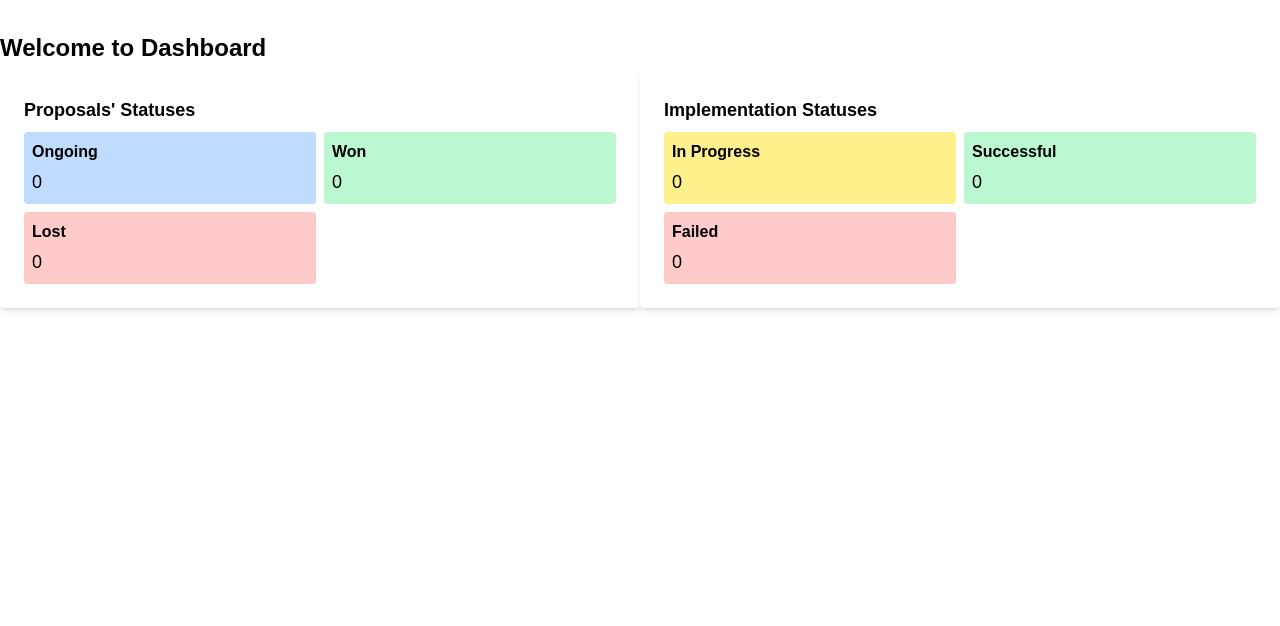
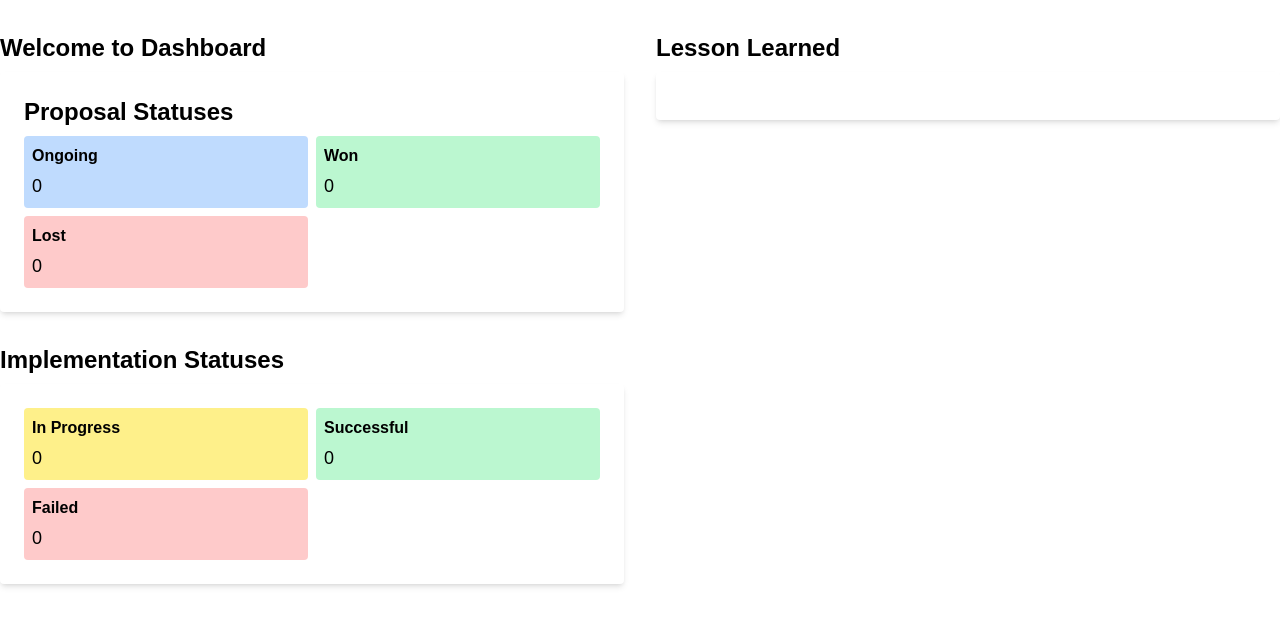
Before and after one commit to savindu29/project-manager-fe, a React (Create React App) app: page / in a window 1280 px wide. Shown: the top 626 px of the page. Built offline with nearby package versions, Linux system fonts and the light colour scheme; no server answers; sample sign-in values are in the browser's storage.

Commit message:
dashboard

```diff
--- a/src/pages/dashboard/index.tsx
+++ b/src/pages/dashboard/index.tsx
@@ -47,12 +47,14 @@ useEffect(() => {
     {loading ? (
       <p>Loading...</p>
     ) : (
-
-      <div className="flex flex-wrap justify-between">
-        <div className="w-1/2">
+      <div className="grid grid-cols-2 gap-8">
+        {/* Left Column */}
+        <div className="w-full">
+          {/* Proposal Status */}
+          <div className="mb-8">
             <h1 className="text-2xl font-bold mb-2">Welcome to Dashboard</h1>
             <div className="bg-white p-6 rounded shadow-md">
-            <h2 className="text-lg font-bold mb-2">Proposals' Statuses</h2>
+            <h1 className="text-2xl font-bold mb-2">Proposal Statuses</h1>
               <div className="grid grid-cols-2 gap-2">
                 {/* Card for Ongoing Proposals */}
                 <div className="bg-blue-200 p-2 rounded">
@@ -75,16 +77,17 @@ useEffect(() => {
             </div>
           </div>
 
-        <div className="w-1/2">
-          <h1 className="text-2xl font-bold mb-2 text-white">ss</h1>
+          {/* Implementation Status */}
+          <div>
+            <h1 className="text-2xl font-bold mb-2">Implementation Statuses</h1>
             <div className="bg-white p-6 rounded shadow-md">
-            <h2 className="text-lg font-bold mb-2">Implementation Statuses</h2>
               <div className="grid grid-cols-2 gap-2">
                 {/* Card for Implementations In Progress */}
                 <div className="bg-yellow-200 p-2 rounded">
                   <h3 className="text-md font-bold mb-1">In Progress</h3>
                   <p className="text-lg">{implementationStats.implementationInProgress}</p>
                 </div>
+
                 {/* Card for Successful Implementations */}
                 <div className="bg-green-200 p-2 rounded">
                   <h3 className="text-md font-bold mb-1">Successful</h3>
@@ -96,8 +99,18 @@ useEffect(() => {
                   <h3 className="text-md font-bold mb-1">Failed</h3>
                   <p className="text-lg">{implementationStats.implementationFailed}</p>
                 </div>
+              </div>
+            </div>
+          </div>
+        </div>
 
-
+        {/* Right Column */}
+        <div className="w-full">
+          {/* To-Do Tasks */}
+          <div>
+          <h1 className="text-2xl font-bold mb-2">Lesson Learned</h1>
+            <div className="bg-white p-6 rounded shadow-md">
+              {/* Add your beautiful rendering of to-do tasks here */}
             </div>
           </div>
         </div>
@@ -106,6 +119,7 @@ useEffect(() => {
   </div>
 );
 
+
 };
 
 export default Dashboard;
```
Lines whose indentation alone changed are shown as unchanged.
